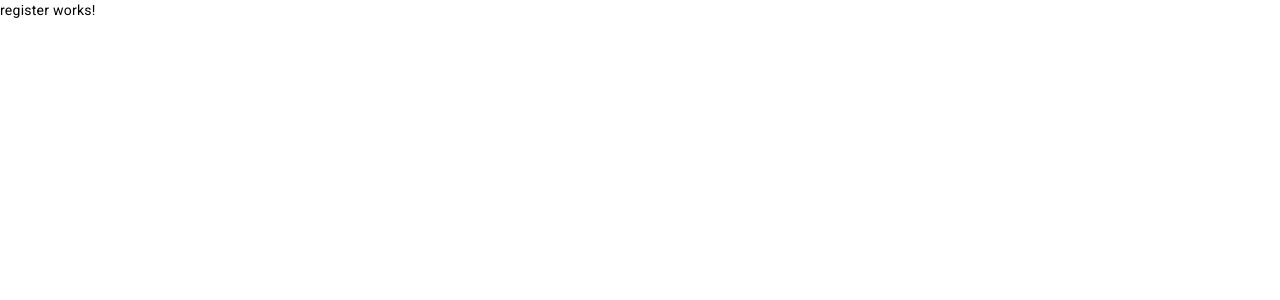
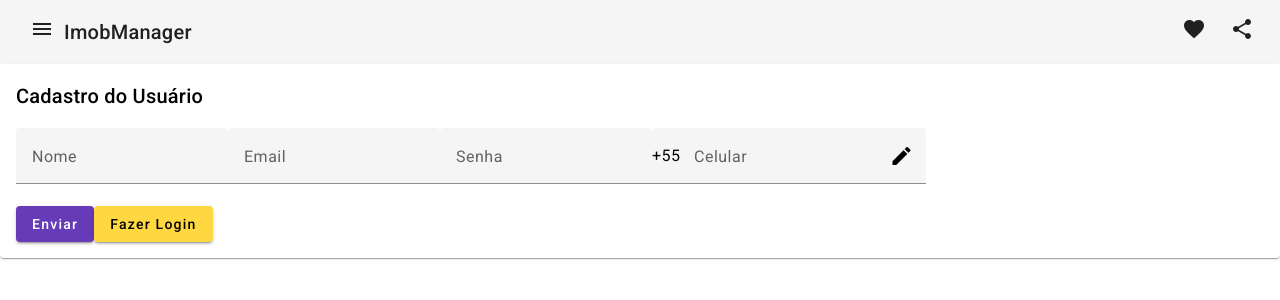
Before and after one commit to deybeatriz/imobManager, an Angular app: page /register in a window 1280 px wide. Shown: the top 300 px of the page. Built offline with nearby package versions, Linux system fonts and the light colour scheme.

Commit message:
Update project

```diff
--- a/src/app/app.component.css
+++ b/src/app/app.component.css
@@ -0,0 +1,6 @@
+.example-icon {
+    padding: 0 14px;
+  }
+  .example-spacer {
+    flex: 1 1 auto;
+  }
--- a/src/app/app.component.html
+++ b/src/app/app.component.html
@@ -1 +1,27 @@
+<mat-toolbar>
+  <button
+    mat-icon-button
+    class="example-icon"
+    aria-label="Example icon-button with menu icon"
+  >
+    <mat-icon>menu</mat-icon>
+  </button>
+  <span>ImobManager</span>
+  <span class="example-spacer"></span>
+  <button
+    mat-icon-button
+    class="example-icon favorite-icon"
+    aria-label="Example icon-button with heart icon"
+  >
+    <mat-icon>favorite</mat-icon>
+  </button>
+  <button
+    mat-icon-button
+    class="example-icon"
+    aria-label="Example icon-button with share icon"
+  >
+    <mat-icon>share</mat-icon>
+  </button>
+</mat-toolbar>
+
 <router-outlet></router-outlet>
--- a/src/app/components/register/register.component.html
+++ b/src/app/components/register/register.component.html
@@ -1 +1,39 @@
-<p>register works!</p>
+<mat-card>
+  <mat-card-header>
+    <h2>Cadastro do Usuário</h2>
+  </mat-card-header>
+  <mat-card-content>
+    <form
+      class="example-form"
+      [formGroup]="registerForm"
+      (ngSubmit)="registration()"
+    >
+      <mat-form-field class="example-full-width">
+        <mat-label>Nome</mat-label>
+        <input matInput placeholder="Deyse Beatriz" forControlName="name" />
+      </mat-form-field>
+
+      <mat-form-field class="example-full-width">
+        <mat-label>Email</mat-label>
+        <input matInput placeholder="fulano@gmail.com" forControlName="email" />
+      </mat-form-field>
+
+      <mat-form-field class="example-full-width">
+        <mat-label>Senha</mat-label>
+        <input matInput placeholder="********" forControlName="password" />
+      </mat-form-field>
+
+      <mat-form-field class="example-full-width">
+        <mat-label>Celular</mat-label>
+        <span matPrefix>+55 &nbsp;</span>
+        <input type="tel" matInput placeholder="(XX) X XXXX-XXXX" />
+        <mat-icon matSuffix>mode_edit</mat-icon>
+      </mat-form-field>
+
+      <div>
+        <button mat-raised-button color="primary">Enviar</button>
+        <a routerLink="/login" mat-raised-button color="accent">Fazer Login</a>
+      </div>
+    </form>
+  </mat-card-content>
+</mat-card>
--- a/src/app/components/register/register.component.ts
+++ b/src/app/components/register/register.component.ts
@@ -19,7 +19,7 @@ registerForm= this.builder.group({
   name:this.builder.control('',Validators.required),
   password:this.builder.control('',Validators.compose([Validators.required,Validators.pattern('(?=.*[a-z])(?=.*[A-Z])(?=.*\\d)(?=.*[@$!%*?&])[A-Za-z\\d@$!%*?&]{8,}$')])),
   email:this.builder.control('',Validators.compose([Validators.required,Validators.email])),
-  gender:this.builder.control('male'),
+  tel:this.builder.control('',Validators.compose([Validators.required,Validators.pattern('^((1[1-9])|([2-9][0-9]))((3[0-9]{3}[0-9]{4})|(9[0-9]{3}[0-9]{5}))$')])),
   role:this.builder.control(''),
   isActive:this.builder.control(false)
 })
--- a/src/styles.css
+++ b/src/styles.css
@@ -1,6 +1,4 @@
 /* You can add global styles to this file, and also import other style files */
-@import "src/styles.css";
-
 
 html, body { height: 100%; }
 body { margin: 0; font-family: Roboto, "Helvetica Neue", sans-serif; }
```
Also changed, not shown: src/material.module.ts (+15 -6 lines).
